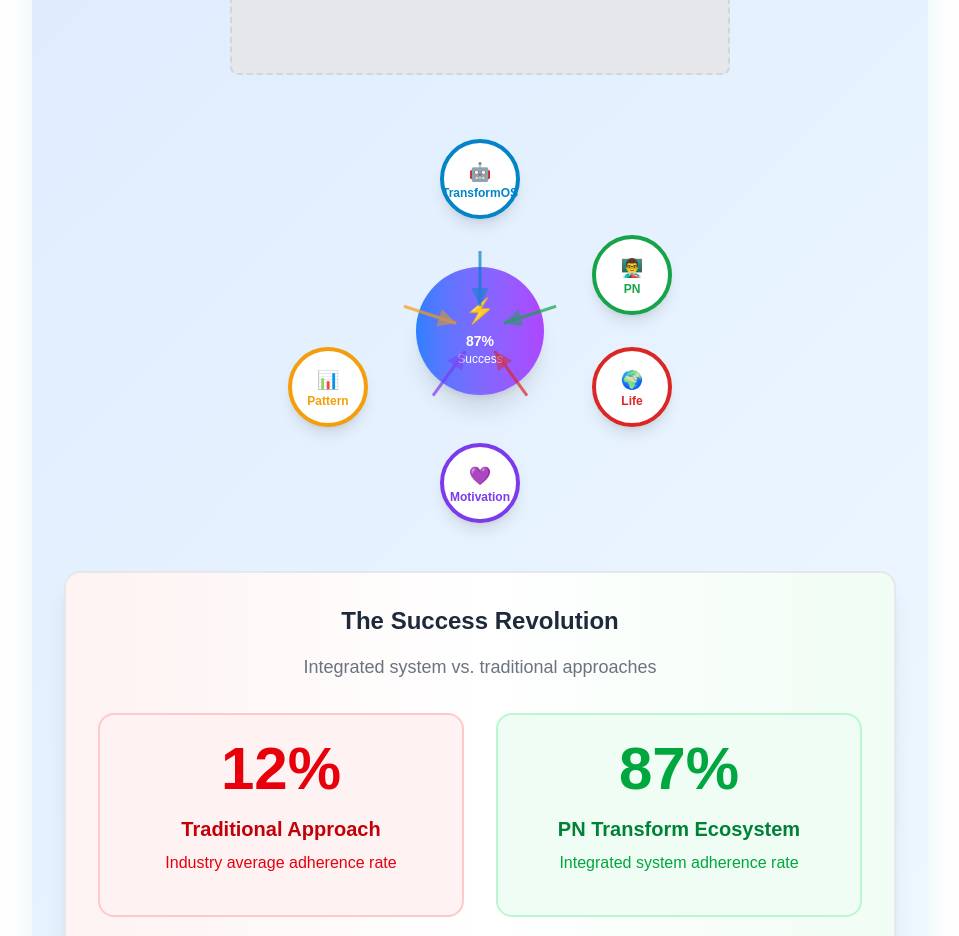
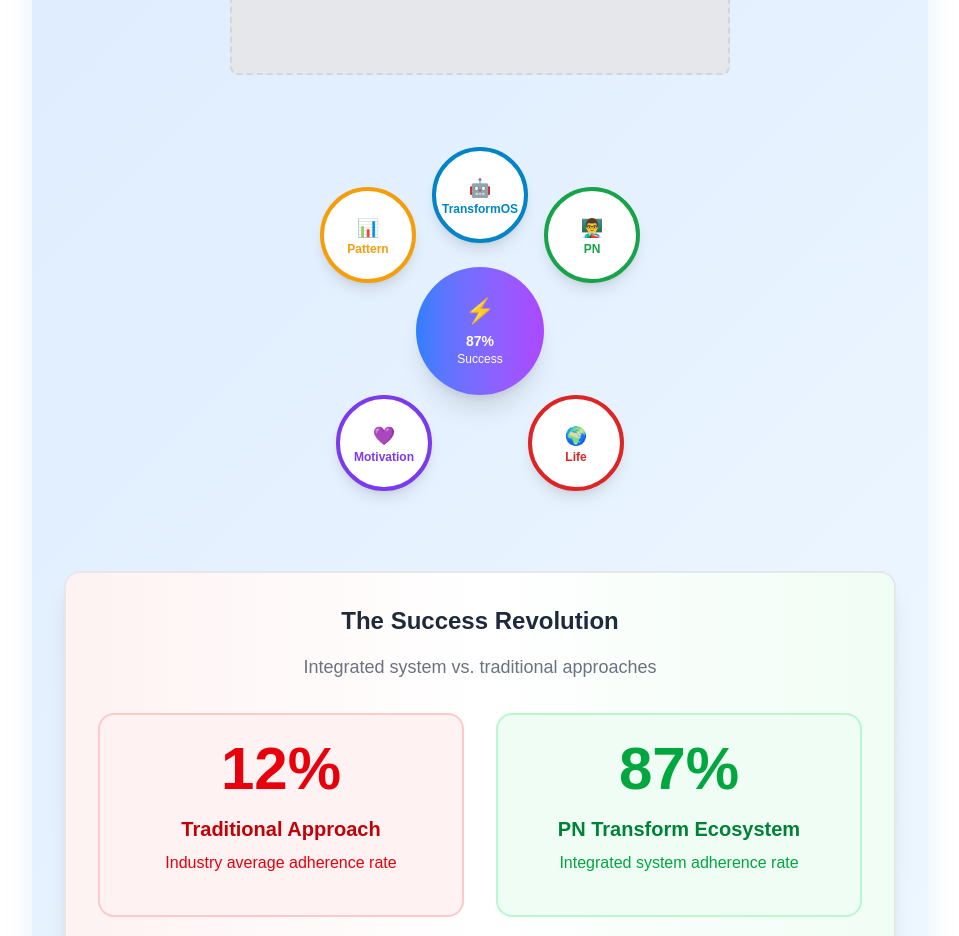
Before and after one commit to ljonespwc/pn-transform-landing, a Next.js app: page /chapter-3 in a window 1280 px wide. Shown: the part 9140-10076 px from the top of the page, without its empty margins (160-1119 px from the left). Built offline with nearby package versions, Linux system fonts and the light colour scheme.

Commit message:
style: adjust ecosystem element positions and remove connecting lines

```diff
--- a/src/components/chapters/chapter3/AdherenceEcosystem.tsx
+++ b/src/components/chapters/chapter3/AdherenceEcosystem.tsx
@@ -32,7 +32,7 @@
     color: '#0284c7',
     icon: '🤖',
     position: {
-      desktop: 'top-0 left-1/2 transform -translate-x-1/2',
+      desktop: 'top-2 left-1/2 transform -translate-x-1/2',
       mobile: 1
     }
   },
@@ -50,7 +50,7 @@
     color: '#16a34a',
     icon: '👨‍🏫',
     position: {
-      desktop: 'top-1/4 right-0',
+      desktop: 'top-12 right-8',
       mobile: 2
     }
   },
@@ -68,7 +68,7 @@
     color: '#dc2626',
     icon: '🌍',
     position: {
-      desktop: 'bottom-1/4 right-0',
+      desktop: 'bottom-8 right-12',
       mobile: 3
     }
   },
@@ -86,7 +86,7 @@
     color: '#7c3aed',
     icon: '💜',
     position: {
-      desktop: 'bottom-0 left-1/2 transform -translate-x-1/2',
+      desktop: 'bottom-8 left-12',
       mobile: 4
     }
   },
@@ -104,7 +104,7 @@
     color: '#f59e0b',
     icon: '📊',
     position: {
-      desktop: 'bottom-1/4 left-0',
+      desktop: 'top-12 left-8',
       mobile: 5
     }
   }
@@ -158,13 +158,13 @@
             <div key={element.id}>
               {/* Element Circle */}
               <div
-                className={`absolute w-20 h-20 ${element.position.desktop} cursor-pointer transition-all duration-300 ${
+                className={`absolute w-24 h-24 ${element.position.desktop} cursor-pointer transition-all duration-300 ${
                   selectedElement === element.id ? 'scale-110 z-10' : 'hover:scale-105'
                 }`}
                 onClick={() => setSelectedElement(selectedElement === element.id ? null : element.id)}
               >
                 <div
-                  className="w-full h-full rounded-full border-4 flex items-center justify-center shadow-lg text-white font-bold"
+                  className="w-full h-full rounded-full border-4 flex items-center justify-center shadow-lg font-bold"
                   style={{
                     backgroundColor: selectedElement === element.id ? element.color : '#ffffff',
                     borderColor: element.color,
@@ -178,39 +178,6 @@
                 </div>
               </div>
 
-              {/* Connection Lines to Center */}
-              <svg
-                className="absolute top-0 left-0 w-full h-full pointer-events-none"
-                style={{ overflow: 'visible' }}
-              >
-                <defs>
-                  <marker
-                    id={`arrow-${element.id}`}
-                    markerWidth="8"
-                    markerHeight="8"
-                    refX="6"
-                    refY="3"
-                    orient="auto"
-                    markerUnits="strokeWidth"
-                  >
-                    <polygon
-                      points="0,0 0,6 6,3"
-                      fill={element.color}
-                      opacity="0.7"
-                    />
-                  </marker>
-                </defs>
-                <line
-                  x1={`${192 + Math.cos((index * 72 - 90) * Math.PI / 180) * 80}`}
-                  y1={`${192 + Math.sin((index * 72 - 90) * Math.PI / 180) * 80}`}
-                  x2={`${192 + Math.cos((index * 72 - 90) * Math.PI / 180) * 25}`}
-                  y2={`${192 + Math.sin((index * 72 - 90) * Math.PI / 180) * 25}`}
-                  stroke={element.color}
-                  strokeWidth="3"
-                  opacity="0.7"
-                  markerEnd={`url(#arrow-${element.id})`}
-                />
-              </svg>
             </div>
           ))}
         </div>
```
